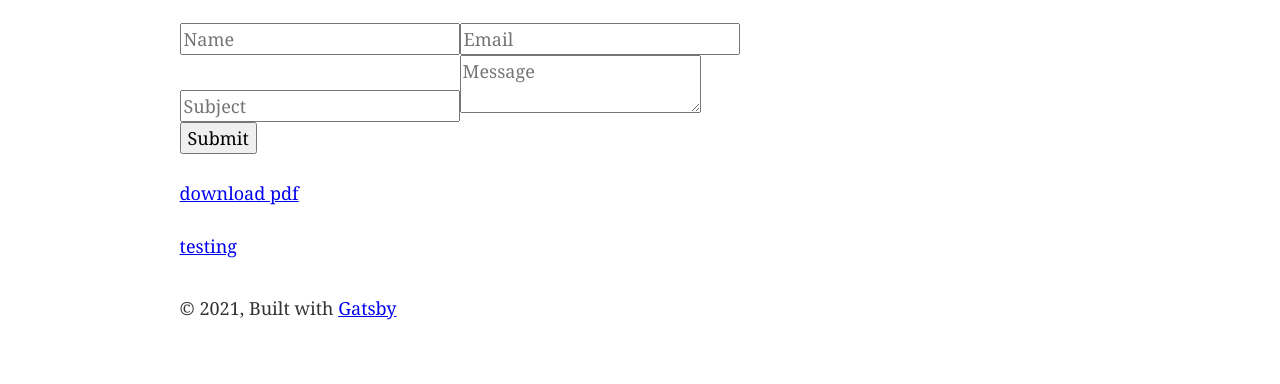
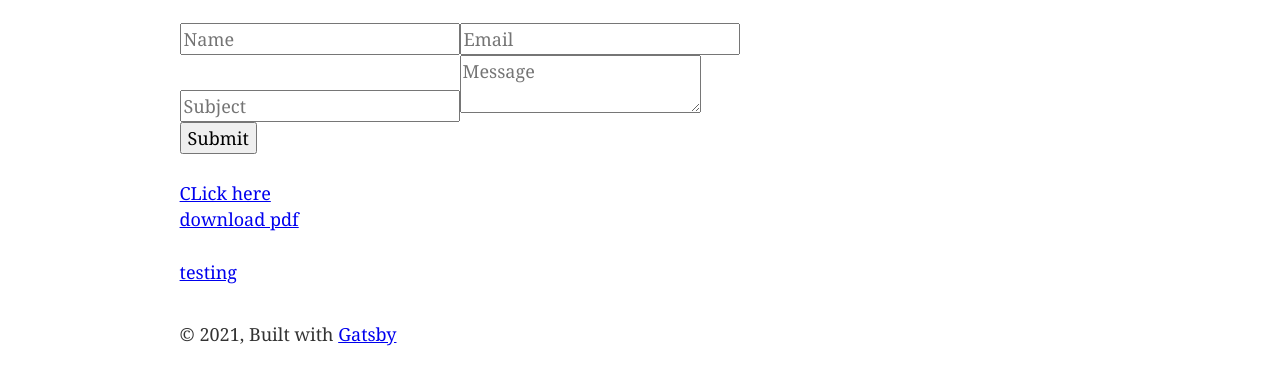
Before and after one commit to NickEast12/netlify-form-testing, a Gatsby site: page / in a window 1280 px wide. Shown: the part 100-484 px from the top of the page. Built offline with nearby package versions, Linux system fonts and the light colour scheme; Gatsby itself is replaced by a stand-in of ours.

Commit message:
file update

```diff
--- a/src/pages/index.js
+++ b/src/pages/index.js
@@ -5,6 +5,7 @@ import Layout from "../components/layout"
 import Image from "../components/image"
 import SEO from "../components/seo"
 
+import File from "../static/pdfs/netlify-enterprise-performance-site-performance.pdf"
 const IndexPage = () => (
   <Layout>
     <SEO title="Home" />
@@ -53,6 +54,9 @@ const IndexPage = () => (
     </form>
 
     <div>
+      <a href={File} download>
+        CLick here
+      </a>
       <a
         href="/static/pdfs/netlify-enterprise-performance-site-performance.pdf"
         download
```
